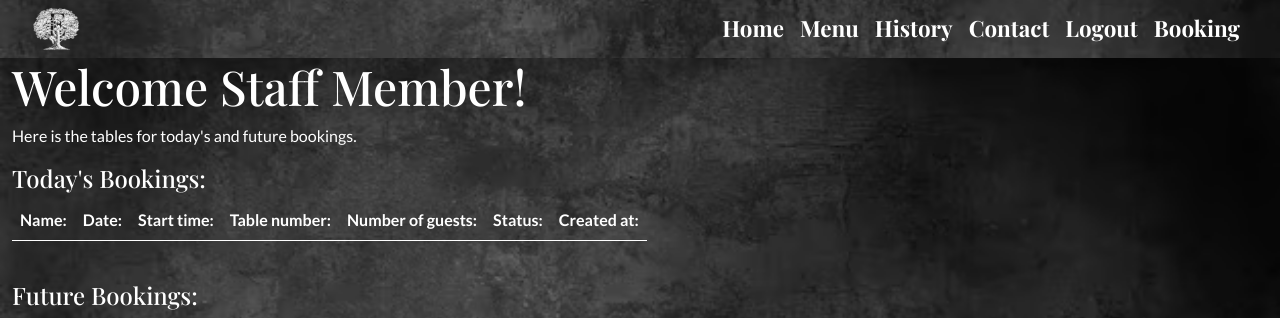
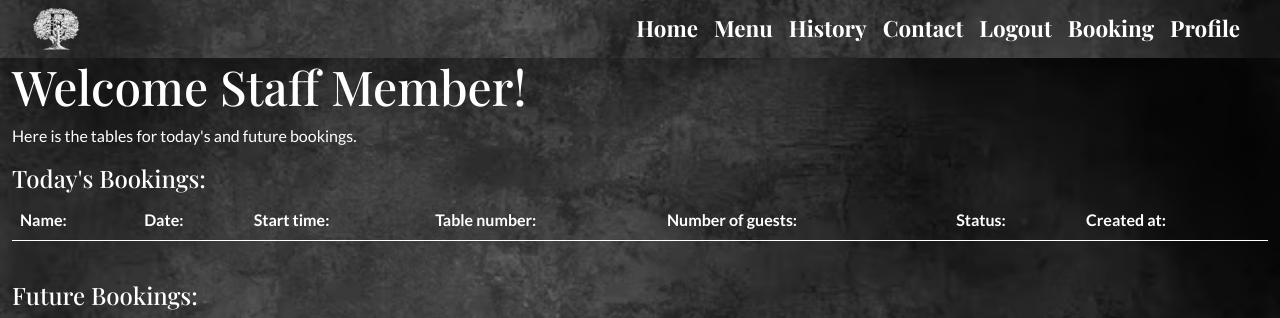
Before and after one commit to Code-Institute-Submissions/booking-system-ekstedt, a Django app: page /bookings/ in a window 1280 px wide. Shown: the top 318 px of the page. Run offline with Django 4.2, Linux system fonts and the light colour scheme; the visitor is signed in with stand-in values (Sample User, id 1); data that the repository does not hold is empty; some web fonts are replaced.

Commit message:
Add profile page and update tables styling

```diff
--- a/booking/urls.py
+++ b/booking/urls.py
@@ -12,4 +12,5 @@ urlpatterns = [
     path('create/', views.CreateBooking.as_view(), name="create_booking"),
     path('update/<int:pk>/', views.UpdateBooking.as_view(), name="update"),
     path('delete/<int:pk>/', views.DeleteBooking.as_view(), name="delete_booking"),
+    path('profile/', views.Profile.as_view(), name="profile"),
 ]
--- a/booking/views.py
+++ b/booking/views.py
@@ -4,7 +4,10 @@ from django.urls import reverse, reverse_lazy
 from django.views import generic
 from django.db import models
 from django.utils import timezone
+from django.contrib.auth.decorators import login_required
+from django.contrib.auth.models import User
 from django.contrib.auth.mixins import LoginRequiredMixin
+from django.utils.decorators import method_decorator
 from .models import Booking, Table
 from .forms import BookingForm
 from datetime import date
@@ -64,6 +67,29 @@ class BookingDetail(generic.DetailView):
     model = Booking
     template_name = "details.html"
 
+
+@method_decorator(login_required, name='dispatch')
+class Profile(generic.DetailView):
+    model = User
+    template_name = "profile.html"
+    context_object_name= "profile"
+
+    def get_object(self, queryset=None):
+        return self.request.user
+
+    def get_context_data(self, **kwargs):
+        context = super().get_context_data(**kwargs)
+
+        past_bookings = Booking.objects.filter(
+            username=self.request.user,
+            date__lt=timezone.now().date()
+        ).order_by('-date')
+
+        context['past_bookings'] = past_bookings
+
+        return context
+
+
 class CreateBooking(generic.edit.CreateView):
     model = Booking
     form_class = BookingForm
--- a/templates/base.html
+++ b/templates/base.html
@@ -76,6 +76,10 @@
                         <a class="nav-link text-white brand" aria-current="page"
                             href="{% url 'booking:bookings' %}">Booking</a>
                     </li>
+                    <li class="nav-item">
+                        <a class="nav-link text-white brand" aria-current="page"
+                            href="{% url 'booking:profile' %}">Profile</a>
+                    </li>
                     {% else %}
                     <li class="nav-item">
                         <a class="nav-link text-white brand {% if request.path == login_url %}active{% endif %}"
--- a/templates/bookings.html
+++ b/templates/bookings.html
@@ -3,35 +3,35 @@
 
 {% block content %}
 
-<div class="container-fluid table-responsive">
+<div class="container-fluid">
     {% if user.is_authenticated %}
     {% if request.user.is_staff %}
     <h2>Welcome Staff Member!</h2>
     <p>Here is the tables for today's and future bookings.</p>
     <h3>Today's Bookings:</h3>
-    <table class="table table-striped table-hover text-white d-flex flex-wrap">
+    <table class="table table-striped table-hover text-white table-responsive">
         <thead>
             <tr>
-                <th class="d-none d-lg-table-cell">Name:</th>
-                <th class="d-none d-lg-table-cell">Date:</th>
-                <th class="d-none d-lg-table-cell">Start time:</th>
-                <th class="d-none d-lg-table-cell">Table number:</th>
-                <th class="d-none d-lg-table-cell">Number of guests:</th>
-                <th class="d-none d-lg-table-cell">Status:</th>
-                <th class="d-none d-lg-table-cell">Created at:</th>
+                <th class="d-md md-table-cell">Name:</th>
+                <th class="d-md md-table-cell">Date:</th>
+                <th class="d-md md-table-cell">Start time:</th>
+                <th class="d-md md-table-cell">Table number:</th>
+                <th class="d-md md-table-cell">Number of guests:</th>
+                <th class="d-md md-table-cell">Status:</th>
+                <th class="d-md md-table-cell">Created at:</th>
             </tr>
         </thead>
         <tbody class="text-white">
             {% for booking in bookings %}
             {% if booking.date == today %}
             <tr>
-                <td><a href="{% url 'booking:details' booking.id %}">{{ booking.name }}</a></td>
-                <td>{{ booking.date }}</td>
-                <td>{{ booking.start_time }}</td>
-                <td>{{ booking.table }}</td>
-                <td>{{ booking.party_size }}</td>
-                <td>{{ booking.status }}</td>
-                <td>{{ booking.created_at }}</td>
+                <td class="d-md md-table-cell"><a href="{% url 'booking:details' booking.id %}">{{ booking.name }}</a></td>
+                <td class="d-md md-table-cell">{{ booking.date }}</td>
+                <td class="d-md md-table-cell">{{ booking.start_time }}</td>
+                <td class="d-md md-table-cell">{{ booking.table }}</td>
+                <td class="d-md md-table-cell">{{ booking.party_size }}</td>
+                <td class="d-md md-table-cell">{{ booking.status }}</td>
+                <td class="d-md md-table-cell">{{ booking.created_at }}</td>
             </tr>
             {% endif %}
             {% endfor %}
@@ -39,29 +39,29 @@
     </table>
     <br>
     <h3>Future Bookings:</h3>
-    <table class="table table-striped table-hover text-white">
+    <table class="table table-striped table-hover text-white table-responsive">
         <thead>
             <tr>
-                <th>Name:</th>
-                <th>Date:</th>
-                <th>Start time:</th>
-                <th>Table number:</th>
-                <th>Number of guests:</th>
-                <th>Status:</th>
-                <th>Created at:</th>
+                <th class="d-md md-table-cell">Name:</th>
+                <th class="d-md md-table-cell">Date:</th>
+                <th class="d-md md-table-cell">Start time:</th>
+                <th class="d-md md-table-cell">Table number:</th>
+                <th class="d-md md-table-cell">Number of guests:</th>
+                <th class="d-md md-table-cell">Status:</th>
+                <th class="d-md md-table-cell">Created at:</th>
             </tr>
         </thead>
         <tbody class="text-white"></tbody>
         {% for booking in bookings %}
         {% if booking.date > today %}
         <tr>
-            <td><a href="{% url 'booking:details' booking.id %}">{{ booking.name }}</a></td>
-            <td>{{ booking.date }}</td>
-            <td>{{ booking.start_time }}</td>
-            <td>{{ booking.table }}</td>
-            <td>{{ booking.party_size }}</td>
-            <td>{{ booking.status }}</td>
-            <td>{{ booking.created_at }}</td>
+            <td class="d-md md-table-cell"><a href="{% url 'booking:details' booking.id %}">{{ booking.name }}</a></td>
+            <td class="d-md md-table-cell">{{ booking.date }}</td>
+            <td class="d-md md-table-cell">{{ booking.start_time }}</td>
+            <td class="d-md md-table-cell">{{ booking.table }}</td>
+            <td class="d-md md-table-cell">{{ booking.party_size }}</td>
+            <td class="d-md md-table-cell">{{ booking.status }}</td>
+            <td class="d-md md-table-cell">{{ booking.created_at }}</td>
         </tr>
         {% endif %}
         {% endfor %}
@@ -80,29 +80,29 @@
         <p>Here is the table for your bookings.</p>
     </div>
     <h3>Your Bookings:</h3>
-    <table class="table table-striped table-hover text-white">
+    <table class="table table-striped table-hover text-white table-responsive">
         <thead>
             <tr>
-                <th>Name:</th>
-                <th>Date:</th>
-                <th>Start time:</th>
-                <th>Table number:</th>
-                <th>Number of guests:</th>
-                <th>Status:</th>
-                <th>Created at:</th>
+                <th class="d-md md-table-cell">Name:</th>
+                <th class="d-md md-table-cell">Date:</th>
+                <th class="d-md md-table-cell">Start time:</th>
+                <th class="d-md md-table-cell">Table number:</th>
+                <th class="d-md md-table-cell">Number of guests:</th>
+                <th class="d-md md-table-cell">Status:</th>
+                <th class="d-md md-table-cell">Created at:</th>
             </tr>
         </thead>
         <tbody class="text-white">
             {% for booking in bookings %}
             {% if booking.user == username %}
             <tr>
-                <td><a href="{% url 'booking:details' booking.id %}">{{ booking.name }}</a></td>
-                <td>{{ booking.date }}</td>
-                <td>{{ booking.start_time }}</td>
-                <td>{{ booking.table }}</td>
-                <td>{{ booking.party_size }}</td>
-                <td>{{ booking.status }}</td>
-                <td>{{ booking.created_at }}</td>
+                <td class="d-md md-table-cell"><a href="{% url 'booking:details' booking.id %}">{{ booking.name }}</a></td>
+                <td class="d-md md-table-cell">{{ booking.date }}</td>
+                <td class="d-md md-table-cell">{{ booking.start_time }}</td>
+                <td class="d-md md-table-cell">{{ booking.table }}</td>
+                <td class="d-md md-table-cell">{{ booking.party_size }}</td>
+                <td class="d-md md-table-cell">{{ booking.status }}</td>
+                <td class="d-md md-table-cell">{{ booking.created_at }}</td>
             </tr>
             {% endif %}
             {% endfor %}
```
Also changed, not shown: templates/profile.html (added, +46 -0 lines).
